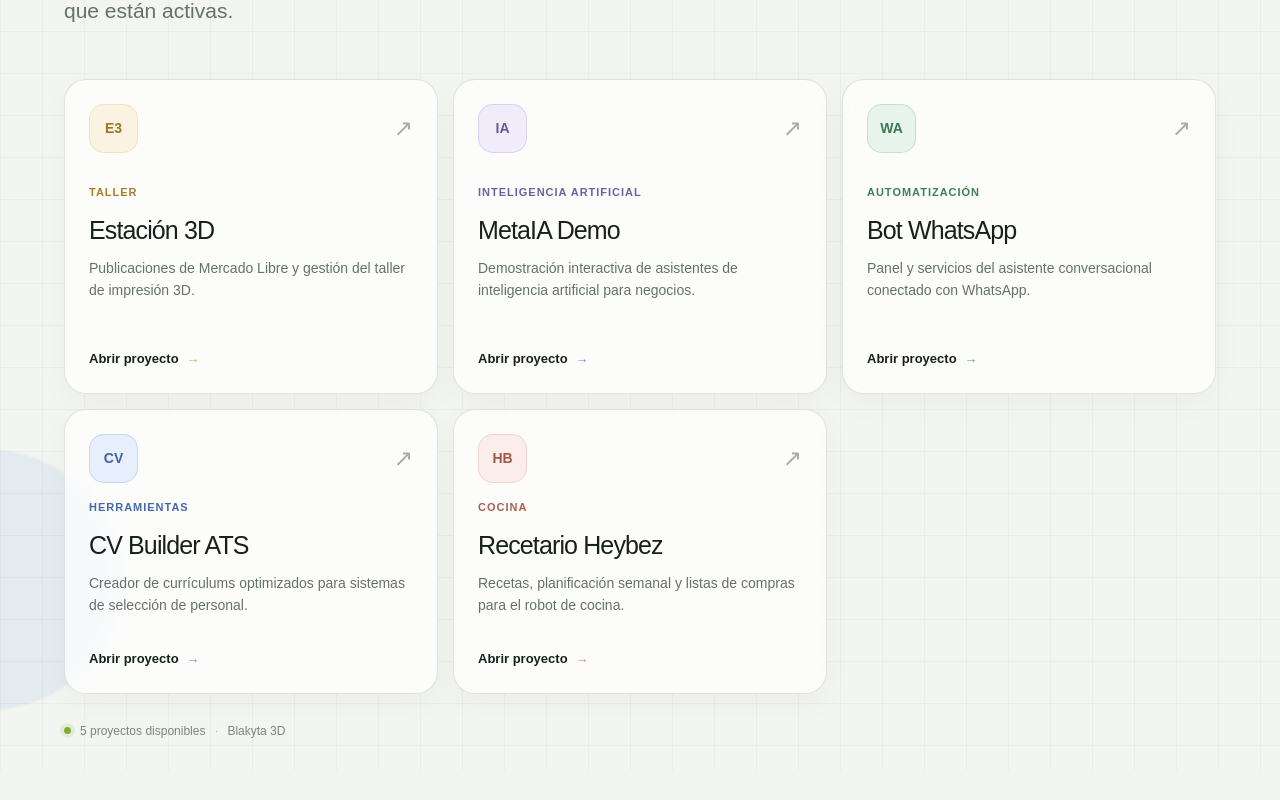
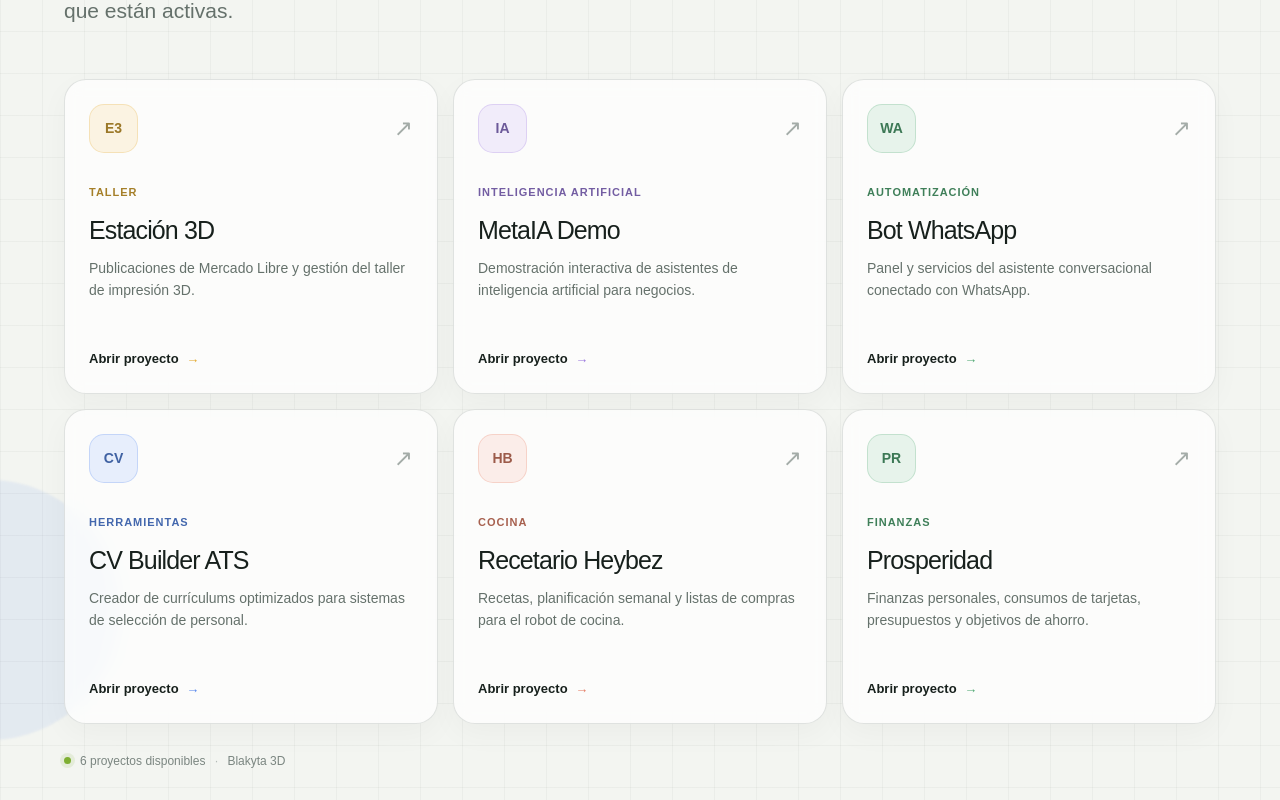
Before and after one commit to gagonzalez1/home-blakyta, a Next.js app: page / in a window 1280 px wide. Shown: the part 431-1231 px from the top of the page. Before the commit the page ends 1201 px from the top, so only its background shows below. Built offline with nearby package versions, Linux system fonts and the light colour scheme.

Commit message:
Agregar Prosperidad al portal

```diff
--- a/app/page.tsx
+++ b/app/page.tsx
@@ -38,6 +38,14 @@
     tag: "Cocina",
     accent: "coral",
     icon: "HB",
+  },
+  {
+    name: "Prosperidad",
+    description: "Finanzas personales, consumos de tarjetas, presupuestos y objetivos de ahorro.",
+    href: "https://prosperidad.blakyta3d.duckdns.org",
+    tag: "Finanzas",
+    accent: "green",
+    icon: "PR",
   },
 ];
 
```
